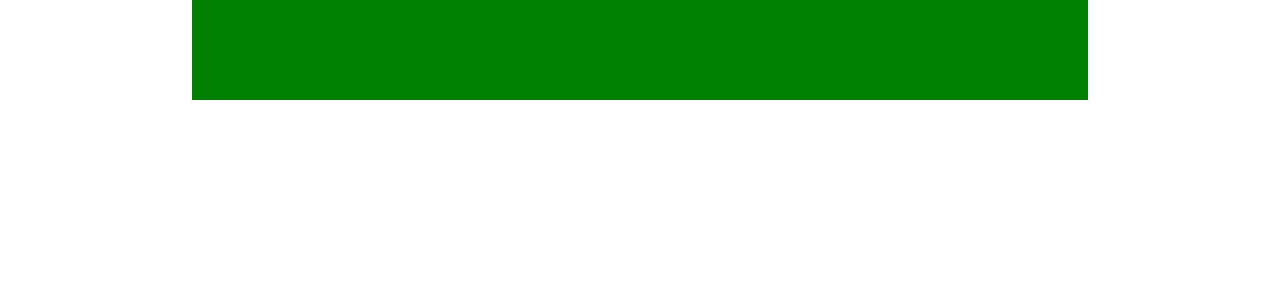
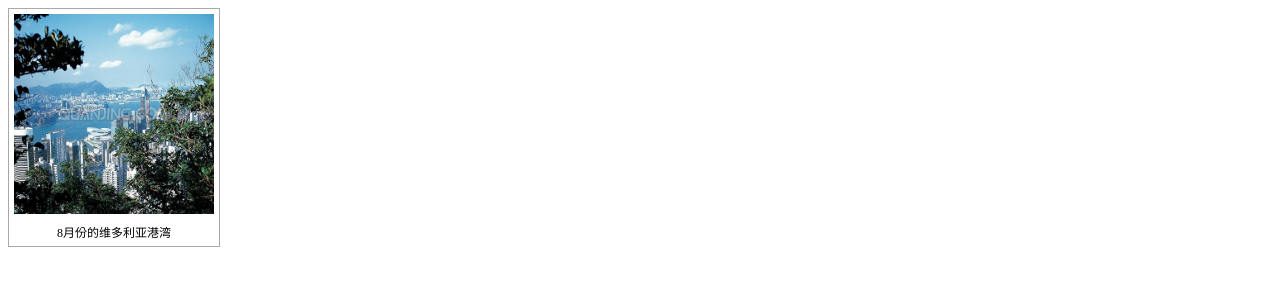
Before and after one commit to ikuka/CSS3, a plain HTML site: page L15_common/index.html in a window 1280 px wide. Drawn offline with Linux system fonts and the light colour scheme.

Commit message:
xuexi CSSposition

```diff
--- a/L15_common/index.html
+++ b/L15_common/index.html
@@ -6,8 +6,11 @@
     <link type="text/css" rel="stylesheet" href="style.css">
 </head>
 <body>
-    <div class="div">
-
-    </div>
+<div class="image">
+    <a href="#" target="_self">
+        <img src="1.jpg" alt="风景" width="200" height="200">
+    </a>
+    <div class="text">8月份的维多利亚港湾</div>
+</div>
 </body>
 </html>
--- a/L15_common/style.css
+++ b/L15_common/style.css
@@ -1,10 +1,14 @@
-*{
-    margin: 0px;
+.image{
+    border: 1px solid darkgray;
+    width: auto;
+    height: auto;
+    float: left;
+    text-align: center;
 }
-.div{
-    width: 70%;
-    height: 100px;
-    background-color: green;
-    margin-left: auto;
-    margin-right: auto;
+img{
+    margin: 5px;
 }
+.text{
+    font-size: 12px;
+    margin-bottom: 5px;
+}
```
Also changed, not shown: L16_AnimationIndex/index.html (added, +13 -0 lines), L15_common/1.jpg (added), L16_AnimationIndex/style.css (added).
